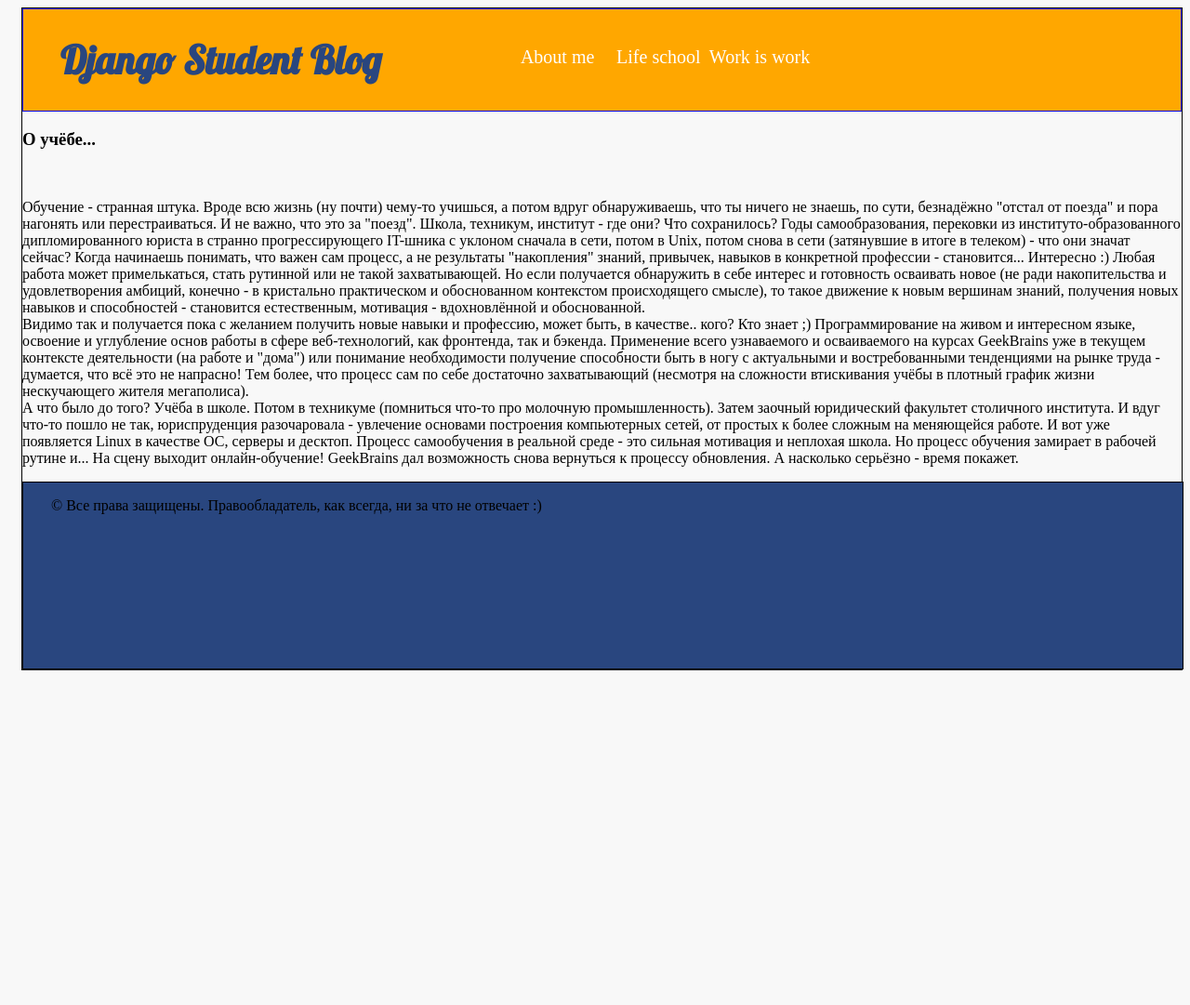
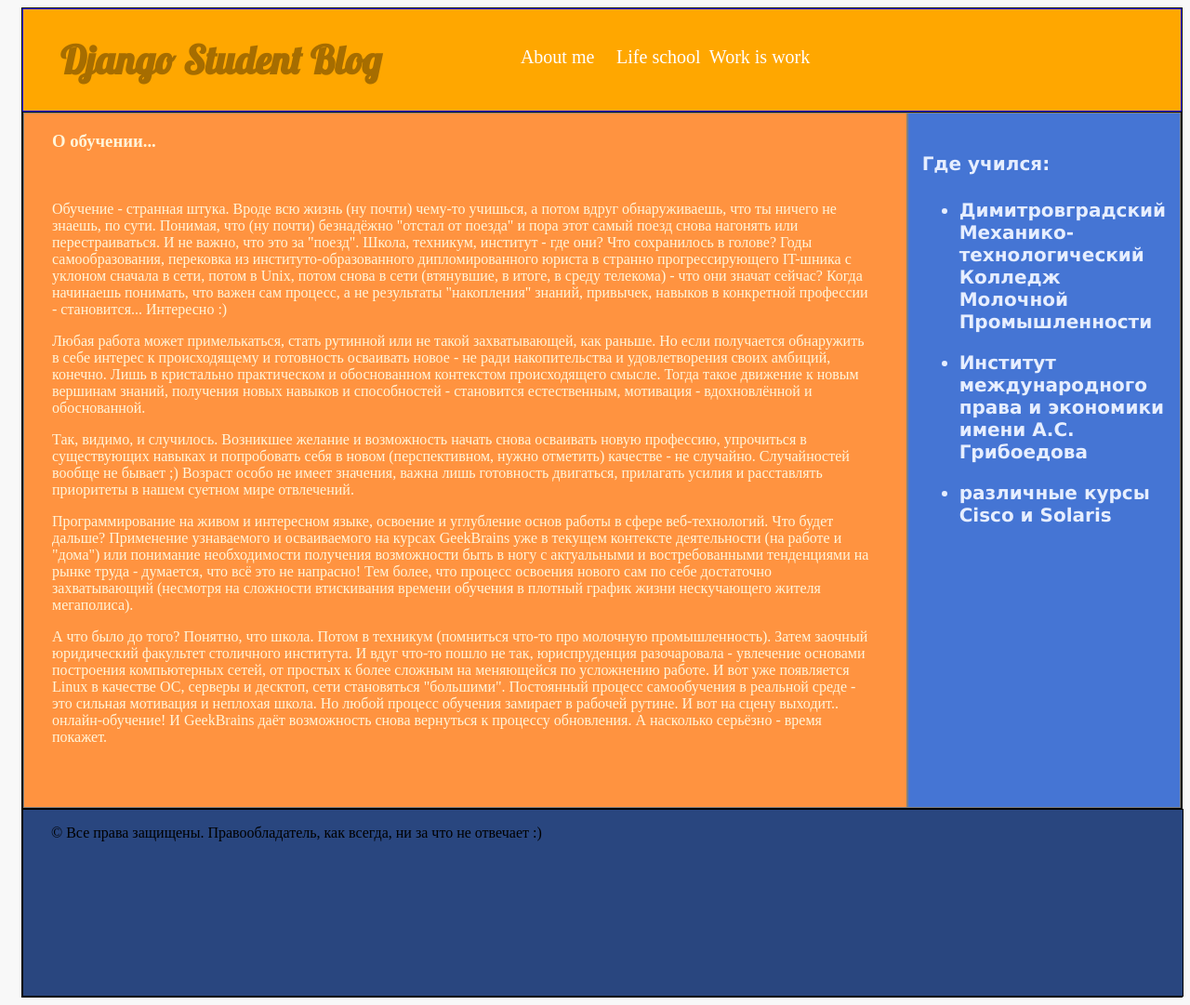
Before and after one commit to zenj75/zenj_site, a Django app: page /school/ in a window 1280 px wide. Shown: the whole page at 93% size. Before the commit the page ends 721 px from the top, so only its background shows below. Run offline with Django 3.2, Linux system fonts and the light colour scheme.

Commit message:
проект_v2

```diff
--- a/main_app/views.py
+++ b/main_app/views.py
@@ -4,7 +4,12 @@ def main_view(request):
     return render_to_response('index.html')
 
 def school_view(request):
-    return render_to_response('school.html')
+    learns = ['Димитровградский Механико-технологический Колледж Молочной Промышленности',
+              'Институт международного права и экономики имени А.С. Грибоедова', 'различные курсы Cisco и Solaris']
+    return render_to_response('school.html', {'learns': learns} )
 
 def work_view(request):
-    return render_to_response('work.html')
+    my_works = ['Департамент по государственной регистрации прав на недвижимое имущество г.Димитровграда',
+             'Димитровградский автоагрегатный завод', 'МЕГАФОН (Санкт-Петербург)', 'Северен-Телеком (Санкт-Петербург)',
+             'МГТС (Москва)']
+    return render_to_response('work.html', {'my_works':my_works} )
--- a/static/css/style.css
+++ b/static/css/style.css
@@ -4,10 +4,10 @@ body {
 }
 
 h1 {
-color: #29467F;
-font-family: 'Lobster';
-font-size: 42px;
-float-left;
+    color: #A66D00;
+    font-family: 'Lobster';
+    font-size: 42px;
+    float-left;
 }
 
 .container {
@@ -143,3 +145,47 @@ float-left;
 .cls {
   clear: both;
 }
+
+.works_list {
+    display: block;
+    border: 1px solid grey;
+    font-size: 16px;
+    width: 1150px;
+    height: 250px;
+    margin-right: 15px;
+    margin-bottom: 20px;
+    padding-left: 20px;
+    color: #FFF5DA;
+    background-color: #FF9340;
+}
+
+.content{
+    border: 1px solid black;
+    display: flex;
+}
+
+.school_desc {
+    border: 1px solid grey;
+    font-size: 16px;
+    float: left;
+/*
+    width: 1150px;
+    height: 250px;
+*/
+/*    margin-right: 15px;*/
+    padding-left: 30px;
+    padding-right: 40px;
+    padding-bottom: 50px;
+    color: #FFF5DA;
+    background-color: #FF9340;
+}
+
+.school_list{
+    border: 1px solid grey;
+    float:right;
+    padding: 15px;
+    background-color: #4575D4;
+    color: #E6EEFF;
+    font-size: 20px;
+    font-family: Geneva, Arial, Helvetica, sans-serif;
+}
--- a/templates/school.html
+++ b/templates/school.html
@@ -32,15 +32,23 @@
         </div>
 
         <div class="content">
-            <h3> О учёбе... </h3>
-            <br>
-            <p>
-            Обучение - странная штука. Вроде всю жизнь (ну почти) чему-то учишься, а потом вдруг обнаруживаешь, что ты ничего не знаешь, по сути, безнадёжно "отстал от поезда" и пора нагонять или перестраиваться. И не важно, что это за "поезд". Школа, техникум, институт - где они? Что сохранилось? Годы самообразования, перековки из институто-образованного дипломированного юриста в странно прогрессирующего  IT-шника с уклоном сначала в сети, потом в Unix, потом снова в сети (затянувшие в итоге в телеком) - что они значат сейчас? Когда начинаешь понимать, что важен сам процесс, а не результаты "накопления" знаний, привычек, навыков в конкретной профессии - становится... Интересно :)
-            Любая работа может примелькаться, стать рутинной или не такой захватывающей. Но если получается обнаружить в себе интерес и готовность осваивать новое (не ради накопительства и удовлетворения амбиций, конечно - в кристально практическом и  обоснованном контекстом происходящего смысле), то такое движение к новым вершинам знаний, получения новых навыков и способностей - становится естественным, мотивация - вдохновлённой и обоснованной.<br>
-            Видимо так и получается пока с желанием получить новые навыки и профессию, может быть, в качестве.. кого? Кто знает ;) Программирование на живом и интересном языке, освоение и углубление основ работы в сфере веб-технологий, как фронтенда, так и бэкенда. Применение всего  узнаваемого и осваиваемого на курсах GeekBrains уже в текущем контексте деятельности (на работе и "дома") или понимание необходимости получение способности быть в ногу с актуальными и востребованными тенденциями на рынке труда  - думается, что всё это не напрасно! Тем более, что процесс сам по себе достаточно захватывающий (несмотря на сложности втискивания учёбы в плотный график жизни нескучающего жителя мегаполиса).<br>
-            А что было до того? Учёба в школе. Потом в техникуме (помниться что-то про молочную промышленность). Затем заочный юридический факультет столичного  института. И вдуг что-то пошло не так, юриспруденция разочаровала - увлечение основами построения компьютерных сетей, от простых к более сложным на меняющейся работе. И вот уже появляется Linux в качестве ОС, серверы и десктоп. Процесс самообучения в реальной среде - это сильная мотивация и неплохая школа. Но процесс обучения замирает в рабочей рутине и... На сцену выходит онлайн-обучение!
-            GeekBrains дал возможность снова вернуться к процессу обновления. А насколько серьёзно  - время покажет.
-            </p>
+            <div class="school_desc">
+                <h3> О обучении... </h3>
+                <br>
+                <p>Обучение - странная штука. Вроде всю жизнь (ну почти) чему-то учишься, а потом вдруг обнаруживаешь, что ты ничего не знаешь, по сути. Понимая, что (ну почти) безнадёжно "отстал от поезда" и пора этот самый поезд снова нагонять или перестраиваться. И не важно, что это за "поезд". Школа, техникум, институт - где они? Что сохранилось в голове? Годы самообразования, перековка из институто-образованного дипломированного юриста в странно прогрессирующего  IT-шника с уклоном сначала в сети, потом в Unix, потом снова в сети (втянувшие, в итоге, в среду телекома) - что они значат сейчас? Когда начинаешь понимать, что важен сам процесс, а не результаты "накопления" знаний, привычек, навыков в конкретной профессии - становится... Интересно :) </p>
+                <p>Любая работа может примелькаться, стать рутинной или не такой захватывающей, как раньше. Но если получается обнаружить в себе интерес к происходящему и готовность осваивать новое - не ради накопительства и удовлетворения своих амбиций, конечно. Лишь в  кристально практическом и обоснованном контекстом происходящего смысле. Тогда такое движение к новым вершинам знаний, получения новых навыков и способностей - становится естественным, мотивация - вдохновлённой и обоснованной.</p>
+                <p>Так, видимо, и случилось. Возникшее желание и возможность начать снова осваивать новую профессию, упрочиться в существующих навыках и попробовать себя в новом (перспективном, нужно отметить) качестве - не случайно. Случайностей вообще не бывает ;) Возраст особо не имеет значения, важна лишь готовность двигаться, прилагать усилия и расставлять приоритеты в нашем суетном мире отвлечений.</p>
+                Программирование на живом и интересном языке, освоение и углубление основ работы в сфере веб-технологий. Что будет дальше? Применение узнаваемого и осваиваемого на курсах GeekBrains уже в текущем контексте деятельности (на работе и "дома") или понимание необходимости получения возможности быть в ногу с актуальными и востребованными тенденциями на рынке труда  - думается, что всё это не напрасно! Тем более, что процесс освоения нового сам по себе достаточно захватывающий (несмотря на сложности втискивания времени обучения в плотный график жизни нескучающего жителя мегаполиса).<br>
+                <p>А что было до того? Понятно, что школа. Потом в техникум (помниться что-то про молочную промышленность). Затем заочный юридический факультет столичного  института. И вдуг что-то пошло не так, юриспруденция разочаровала - увлечение основами построения компьютерных сетей, от простых к более сложным на меняющейся по усложнению работе. И вот уже появляется Linux в качестве ОС, серверы и десктоп, сети становяться "большими". Постоянный процесс самообучения в реальной среде - это сильная мотивация и неплохая школа. Но любой процесс обучения замирает в рабочей рутине. И вот на сцену выходит.. онлайн-обучение!  И GeekBrains даёт возможность снова вернуться к процессу обновления. А насколько серьёзно  - время покажет.</p>
+            </div>
+            <div class="school_list">
+                <h4>Где учился:<h4>
+                {% for i in learns %}
+                    <ul>
+                        <li> {{i}} </li>
+                    </ul>
+                {% endfor %}
+            </div>
         </div>
 
         <div class="footer">
```
Also changed, not shown: other parts of static/css/style.css (+18 -16 lines), templates/index.html (+10 -8 lines), templates/work.html (+9 -2 lines).
